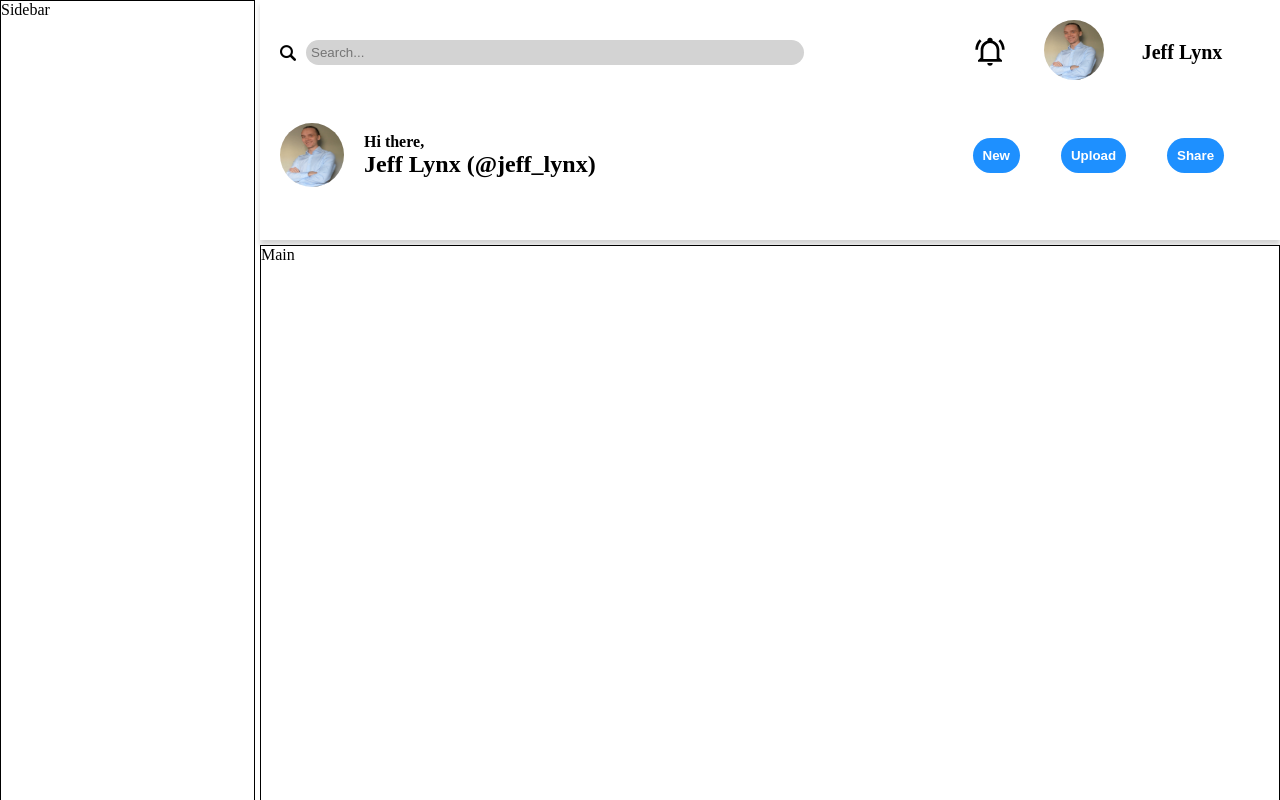
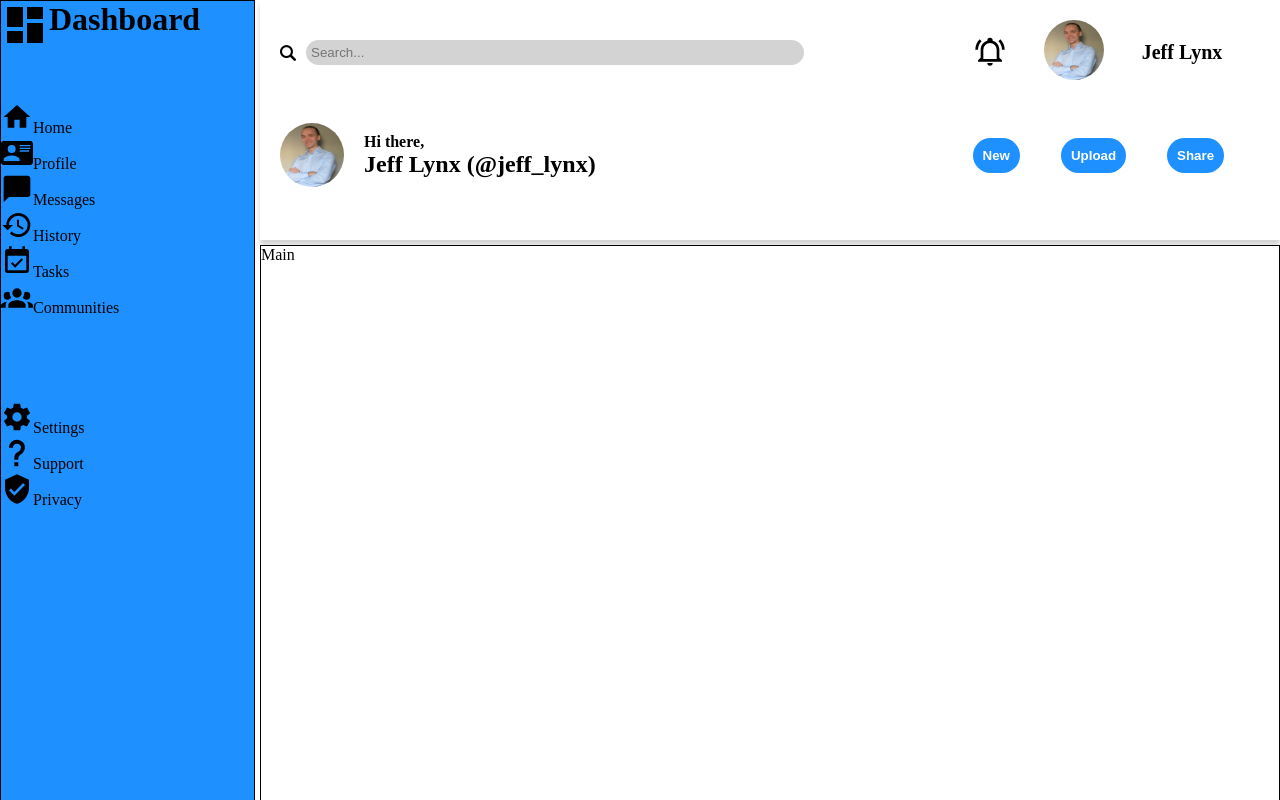
Before and after one commit to JeffLynx/admin-dashboard-odin, a plain HTML site: page index.html in a window 1280 px wide. Shown: the top 800 px of the page. Drawn offline with Linux system fonts and the light colour scheme.

Commit message:
rough sidebar structure and images added

```diff
--- a/index.html
+++ b/index.html
@@ -37,7 +37,32 @@
       </div>
     </div>
 
-    <div class="sidebar">Sidebar
+    <div class="sidebar">
+
+      <div class="dash_header">
+          <img src="./images/view-dashboard.svg" alt="dashboard symbol">
+          <h1>Dashboard</h1>
+      </div>
+
+      <div class="nav">
+        <ul>
+          <li><img class="filter-white" src="./images/home.svg" alt="">Home</li>
+          <li><img src="./images/card-account-details.svg" alt="">Profile</li>
+          <li><img src="./images/message.svg" alt="">Messages</li>
+          <li><img src="./images/history.svg" alt="">History</li>
+          <li><img src="./images/calendar-check.svg" alt="">Tasks</li>
+          <li><img src="./images/account-group.svg" alt="">Communities</li>
+        </ul>
+      </div>
+
+      <div class="utils">
+        <ul>
+          <li><img src="./images/cog.svg" alt="">Settings</li>
+          <li><img src="./images/help.svg" alt="">Support</li>
+          <li><img src="./images/shield-check.svg" alt="">Privacy</li>
+        </ul>
+      </div>
+
     </div>
 
     <div class="main">Main</div>
--- a/styles.css
+++ b/styles.css
@@ -134,8 +134,41 @@
 
 .sidebar {
   grid-area: 1 / 1 / 3 / 2;
-  background-color: white;
+  background-color: dodgerblue;
   border: 1px solid black;
+
+  display: grid;
+  grid-template-rows: 100px 300px 200px;
+}
+
+.dash_header {
+  display: grid;
+  grid-template-columns: 1fr 5fr;
+}
+
+.dash_header img {
+  height: 3em;
+  width: 3em;
+}
+
+.nav {
+  display: grid;
+  grid-template-rows: repeat(6, 1fr);
+}
+
+.nav ul li img {
+  height: 2em;
+  width: 2em;
+}
+
+.utils {
+  display: grid;
+  grid-template-rows: repeat(3, 1fr);
+}
+
+.utils img {
+  height: 2em;
+  width: 2em;
 }
 
 .main {
```
Also changed, not shown: images/account-group.svg (added), images/calendar-check.svg (added), images/card-account-details.svg (added), images/cog.svg (added), images/help.svg (added), images/history.svg (added), images/home.svg (added), images/message.svg (added), images/shield-check.svg (added), images/view-dashboard.svg (added).
